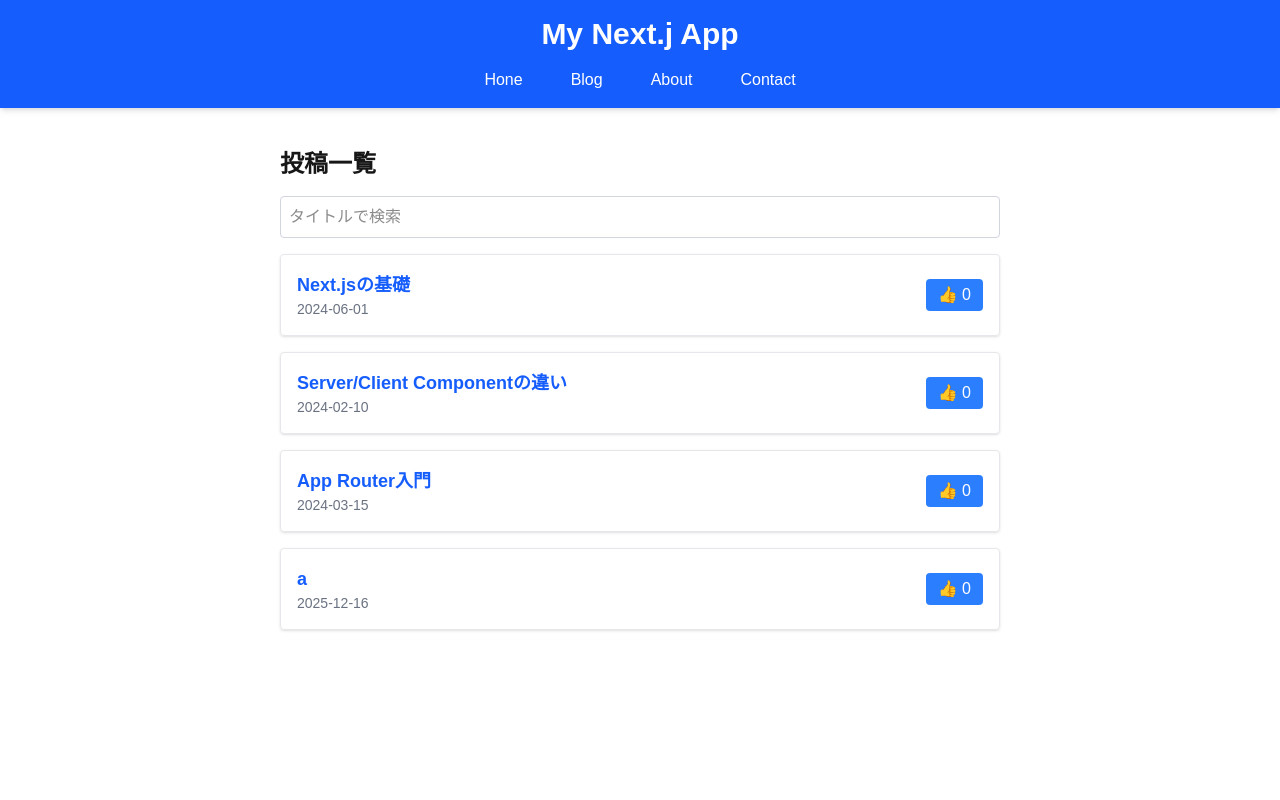
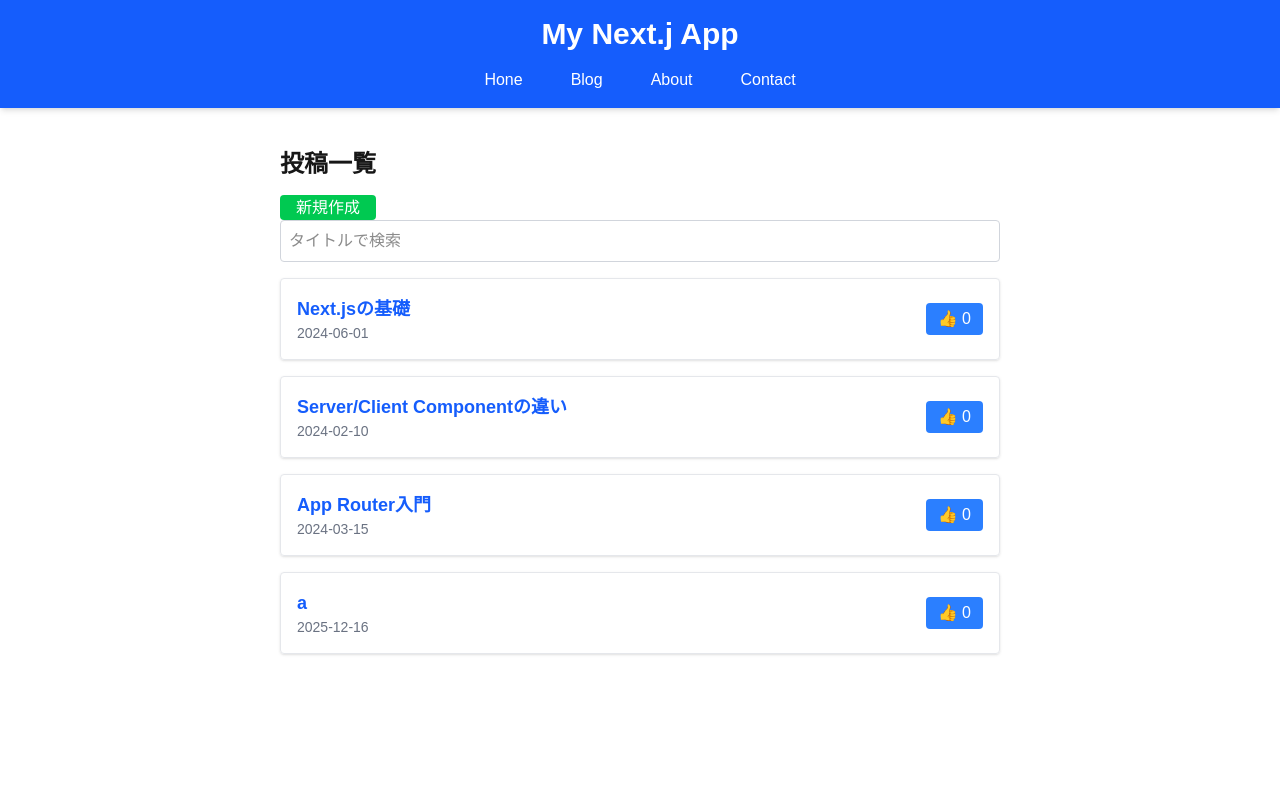
Before and after one commit to shouechi/nextjs_curriculum, a Next.js app in the folder my-app/: page /blog in a window 1280 px wide. Shown: the top 800 px of the page. Built offline with nearby package versions, Linux system fonts and the light colour scheme.

Commit message:
add: 修正

```diff
--- a/my-app/src/app/blog/_components/post-form.tsx
+++ b/my-app/src/app/blog/_components/post-form.tsx
@@ -27,7 +27,7 @@ export default function PostForm() {
           name="title"
           placeholder="タイトル"
           className="w-full rounded border border-gray-300 p-2 focus:border-blue-500 focus:ring focus:outline-none"
-        />
+          required/>
       </div>
 
       <div>
@@ -43,7 +43,7 @@ export default function PostForm() {
           placeholder="内容"
           rows={6}
           className="w-full rounded border border-gray-300 p-2 focus:border-blue-500 focus:ring focus:outline-none"
-        />
+          required/>
       </div>
 
       {state.error && <div className="text-sm text-red-600">{state.error}</div>}
--- a/my-app/src/app/blog/page.tsx
+++ b/my-app/src/app/blog/page.tsx
@@ -1,5 +1,6 @@
 import { fetchPost } from "@/lib/posts";
 import PostList from "./_components/post-list"
+import Link from "next/link"
 
 export default async function BlogPage() {
   const posts = await fetchPost()
@@ -7,6 +8,12 @@ export default async function BlogPage() {
   return (
     <div className="mx-auto max-w-3xl p-6">
       <h1 className="mb-4 text-2xl font-bold">投稿一覧</h1>
+      <Link
+          href="/blog/new"
+          className="rounded bg-green-500 px-4 py-1 whitespace-nowrap text-white hover:bg-green-600"
+        >
+          新規作成
+        </Link>
       <PostList posts={posts} />
     </div>
   )
```
